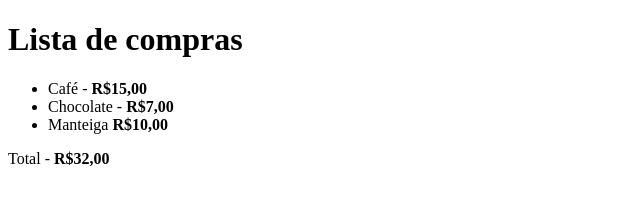
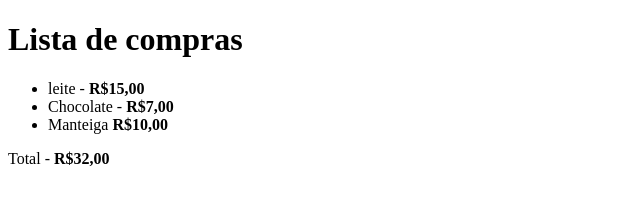
Before and after one commit to TheDridas/lista-de-compras, a plain HTML site: page index.html in a window 1280 px wide. Shown: the full height of the page, 0-640 px from the left. Drawn offline with Linux system fonts and the light colour scheme.

Commit message:
troca de café por leite

```diff
--- a/index.html
+++ b/index.html
@@ -9,7 +9,7 @@
 <body>
     <h1> Lista de compras </h1>
    <ul>
-        <li> Café - <strong>R$15,00</strong></li>
+        <li> leite - <strong>R$15,00</strong></li>
         <li>Chocolate - <strong> R$7,00</strong></li>
         <li>Manteiga <strong> R$10,00</strong></li>
     </ul>
```
